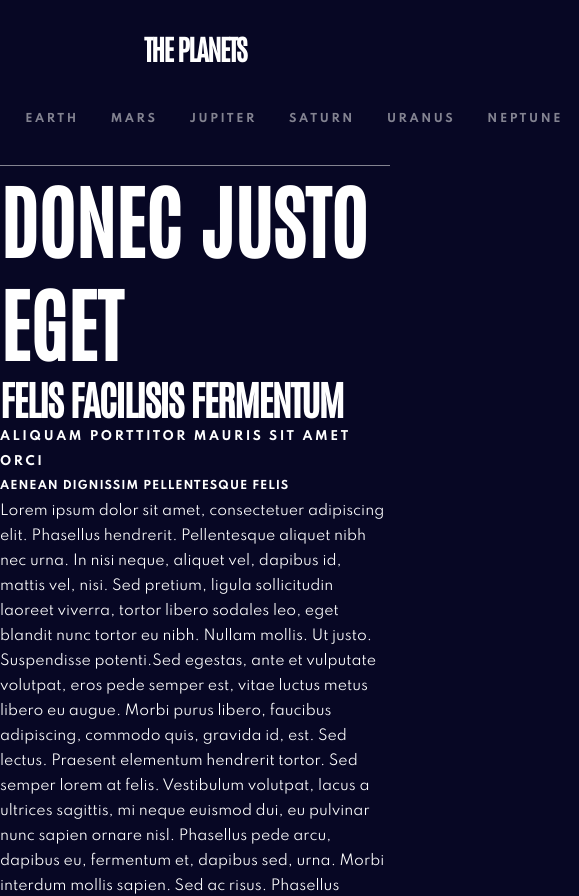
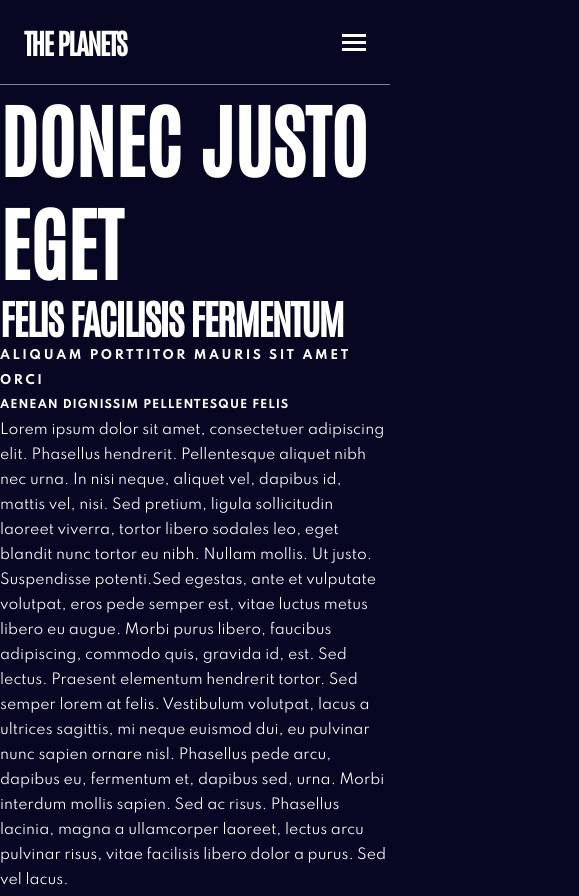
Before and after one commit to rparias/planets-fact-site, a React (Create React App) app: page / in a window 390 px wide. Shown: the top 896 px of the page, 579 px wide, since content can reach past the window. Built offline with nearby package versions, Linux system fonts and the light colour scheme.

Commit message:
Displays hamburger icon on mobile version

```diff
--- a/src/components/shared/Menubar/_styles.js
+++ b/src/components/shared/Menubar/_styles.js
@@ -17,10 +17,13 @@ const Navbar = styled.nav`
     margin-right: 24px;
   }
 
-  @media only screen and (max-width: 1024px) {
+  svg {
+    display: none;
+  }
+
+  @media only screen and (max-width: 1023px) {
     flex-direction: column;
     align-items: center;
-    padding: 0 52px;
 
     h2 {
       margin-bottom: 0;
@@ -30,6 +33,23 @@ const Navbar = styled.nav`
       margin-right: 0;
     }
   }
+
+  @media only screen and (max-width: 767px) {
+    flex-direction: row;
+    padding: 0 24px;
+
+    ul {
+      display: none;
+    }
+
+    h2 {
+      margin: 16px 0;
+    }
+
+    svg {
+      display: block;
+    }
+  }
 `
 
 export default Navbar
--- a/src/components/shared/Menubar/index.js
+++ b/src/components/shared/Menubar/index.js
@@ -2,6 +2,7 @@ import React from 'react'
 import Navbar from './_styles'
 import Menubutton from './Menubutton/_button'
 import { COLORS } from '../../../globalStyles'
+import { ReactComponent as HamburguerIcon } from '../../../assets/icon-hamburger.svg'
 
 const Menubar = () => {
   return (
@@ -33,6 +34,7 @@ const Menubar = () => {
           <Menubutton text="Neptune" activeColor={COLORS.neptune} />
         </li>
       </ul>
+      <HamburguerIcon />
     </Navbar>
   )
 }
```
Also changed, not shown: src/assets/icon-hamburger.svg (renamed from public/assets/icon-hamburger.svg).
